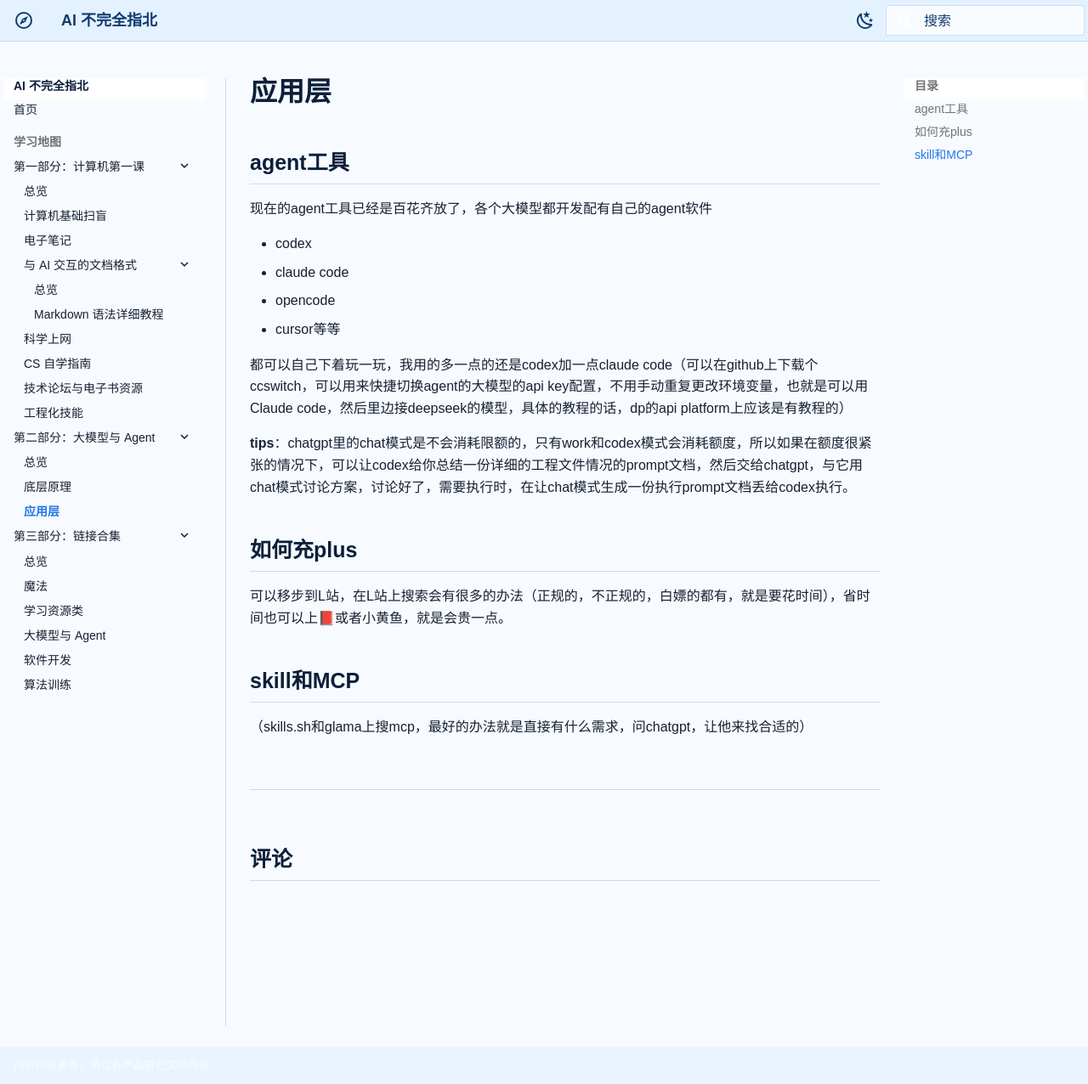
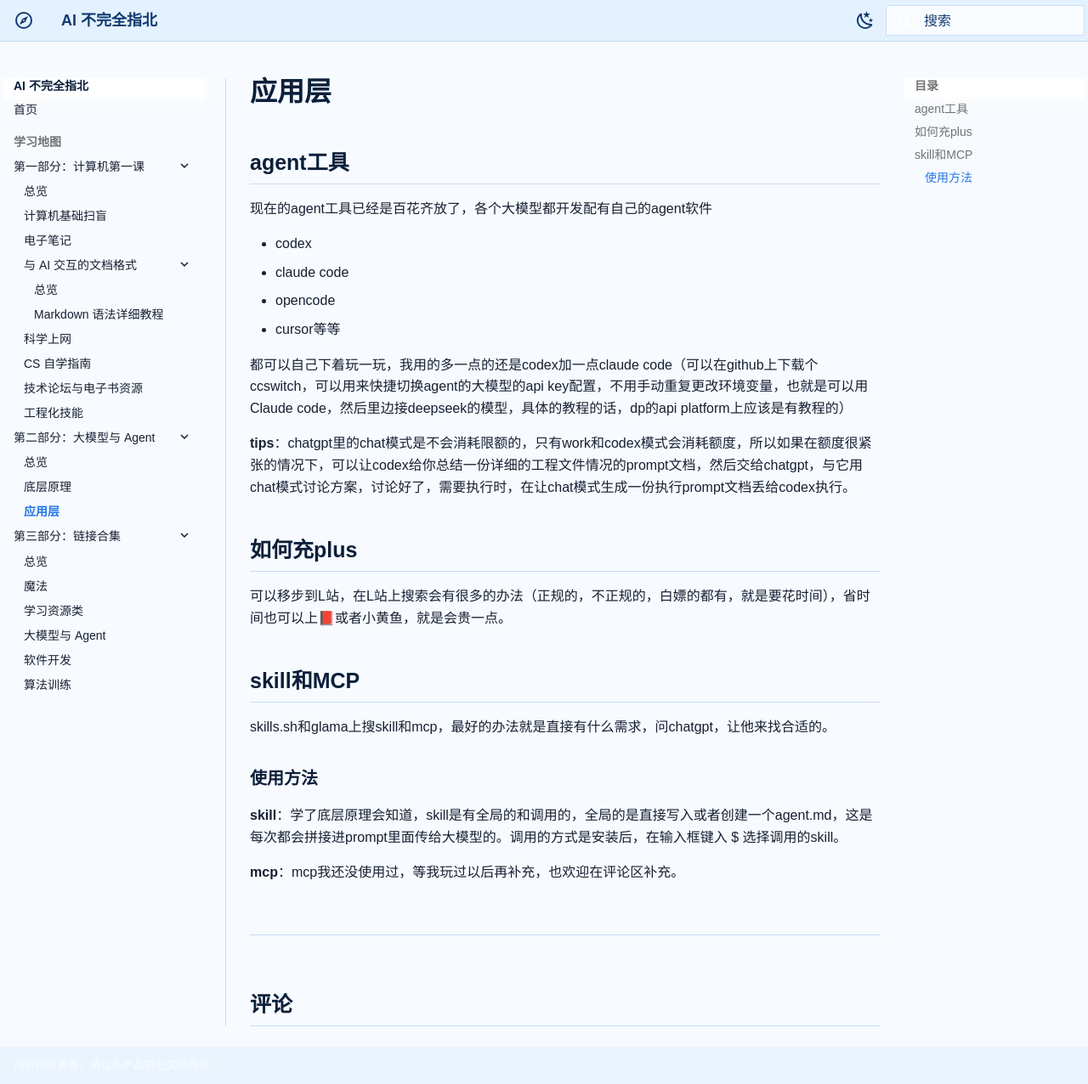
Before and after one commit to gghg27/AI4, an MkDocs documentation site: the page built from docs/02-ai-and-agents/应用层.md, in a window 1280 px wide and 1276 px high. Shown: the whole window at 85% size. Built offline with MkDocs 1.6.1 and Material for MkDocs 9.7.7, drawn with Linux system fonts in a browser that asks for light colours; comment, search, counter and statistics services are not loaded.

Commit message:
docs: update content

```diff
--- a/docs/02-ai-and-agents/应用层.md
+++ b/docs/02-ai-and-agents/应用层.md
@@ -17,4 +17,10 @@
 可以移步到L站，在L站上搜索会有很多的办法（正规的，不正规的，白嫖的都有，就是要花时间），省时间也可以上📕或者小黄鱼，就是会贵一点。
 
 ## skill和MCP
-（skills.sh和glama上搜mcp，最好的办法就是直接有什么需求，问chatgpt，让他来找合适的）
+skills.sh和glama上搜skill和mcp，最好的办法就是直接有什么需求，问chatgpt，让他来找合适的。
+
+### 使用方法
+
+**skill**：学了底层原理会知道，skill是有全局的和调用的，全局的是直接写入或者创建一个agent.md，这是每次都会拼接进prompt里面传给大模型的。调用的方式是安装后，在输入框键入 $ 选择调用的skill。
+
+**mcp**：mcp我还没使用过，等我玩过以后再补充，也欢迎在评论区补充。
```
